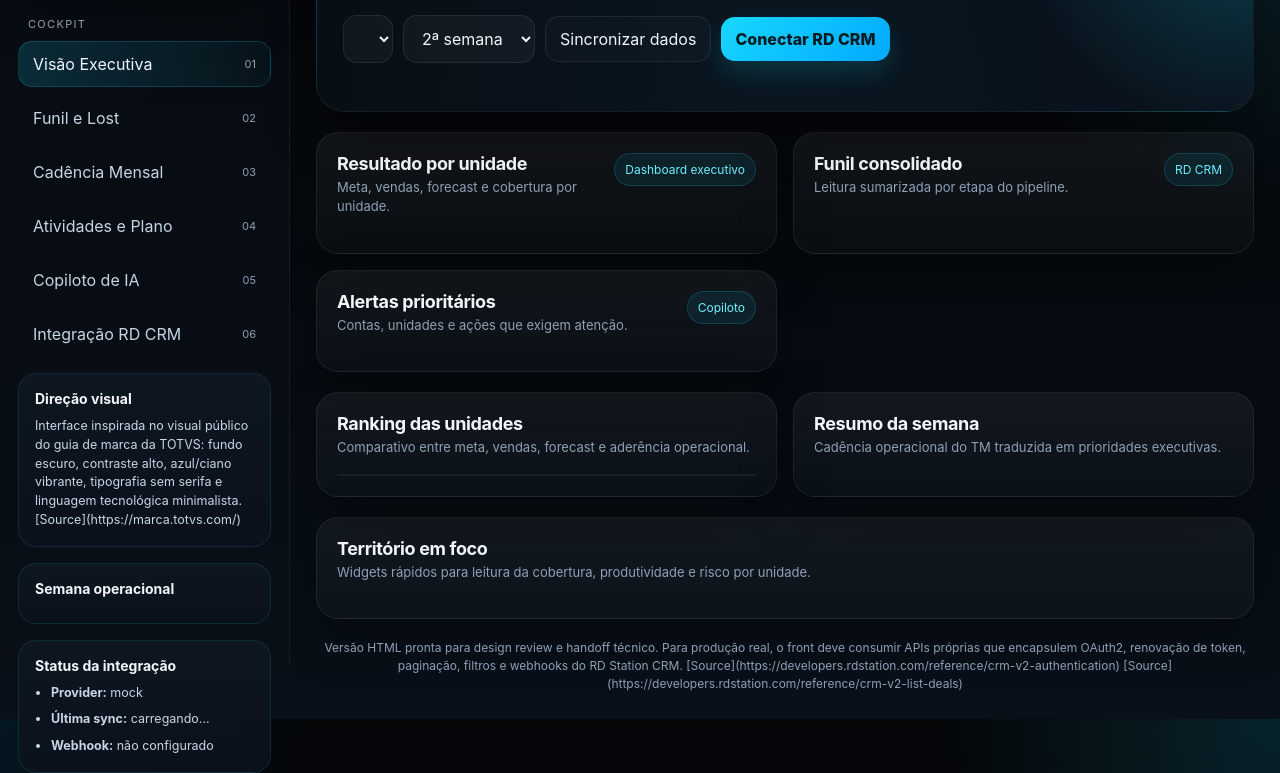
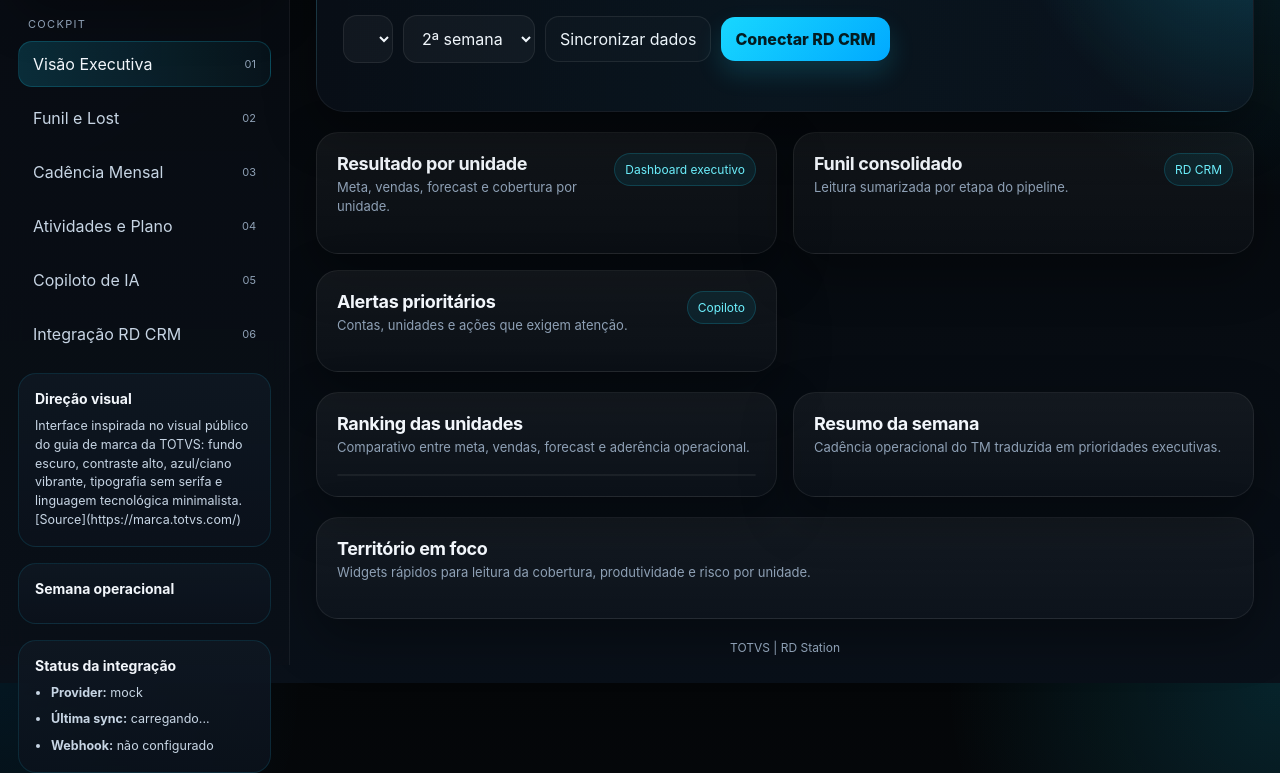
Before and after one commit to Ruanmf89/front_tmplatform, a plain HTML site: page index.html in a window 1280 px wide. Shown: the part 135-908 px from the top of the page. Drawn offline with Linux system fonts and the light colour scheme.

Commit message:
Update index.html

```diff
--- a/index.html
+++ b/index.html
@@ -1033,7 +1033,7 @@ POST /api/webhooks/rdcrm</div>
         </section>
 
         <div class="footer-note">
-          Versão HTML pronta para design review e handoff técnico. Para produção real, o front deve consumir APIs próprias que encapsulem OAuth2, renovação de token, paginação, filtros e webhooks do RD Station CRM. [Source](https://developers.rdstation.com/reference/crm-v2-authentication) [Source](https://developers.rdstation.com/reference/crm-v2-list-deals)
+          TOTVS | RD Station
         </div>
       </div>
     </main>
```
